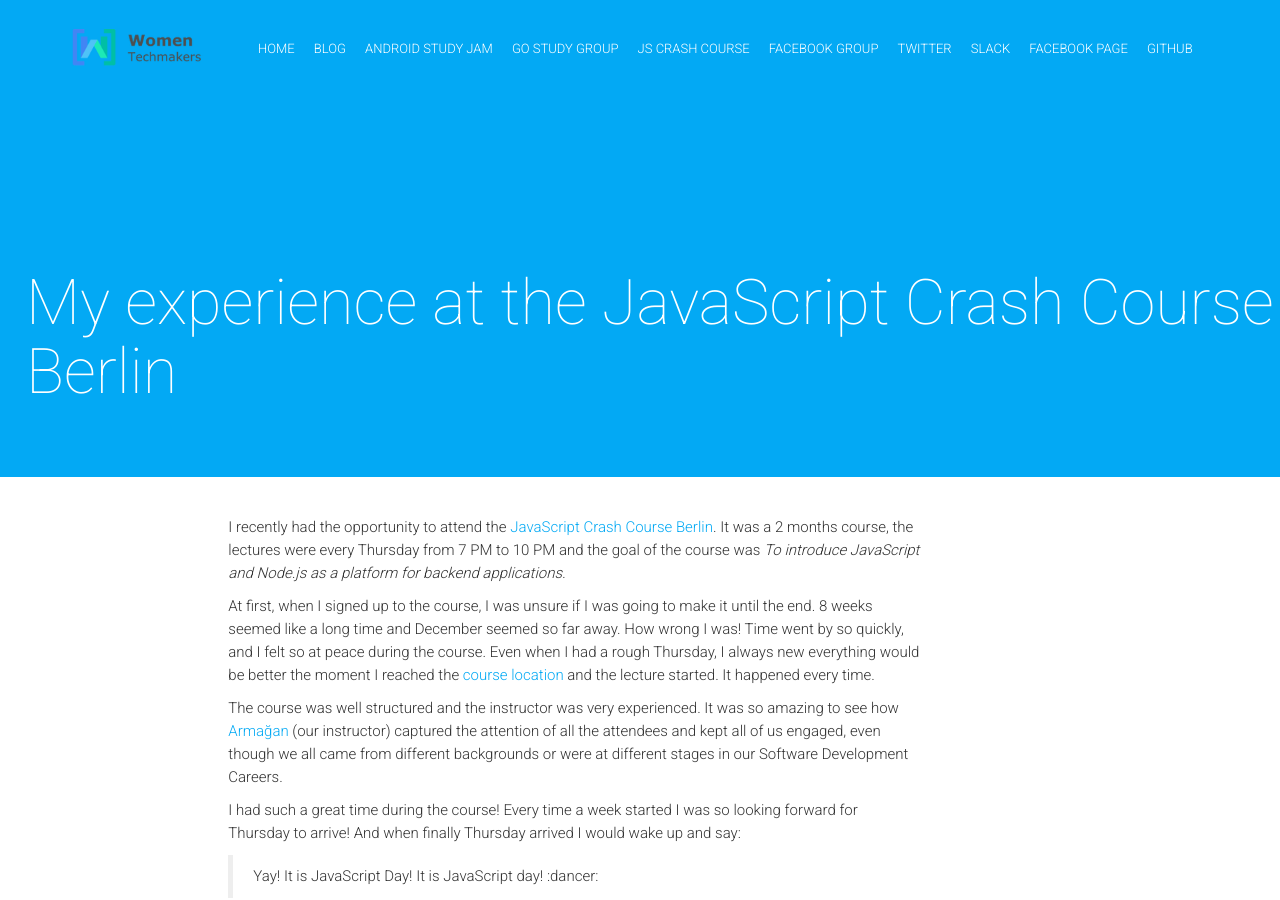
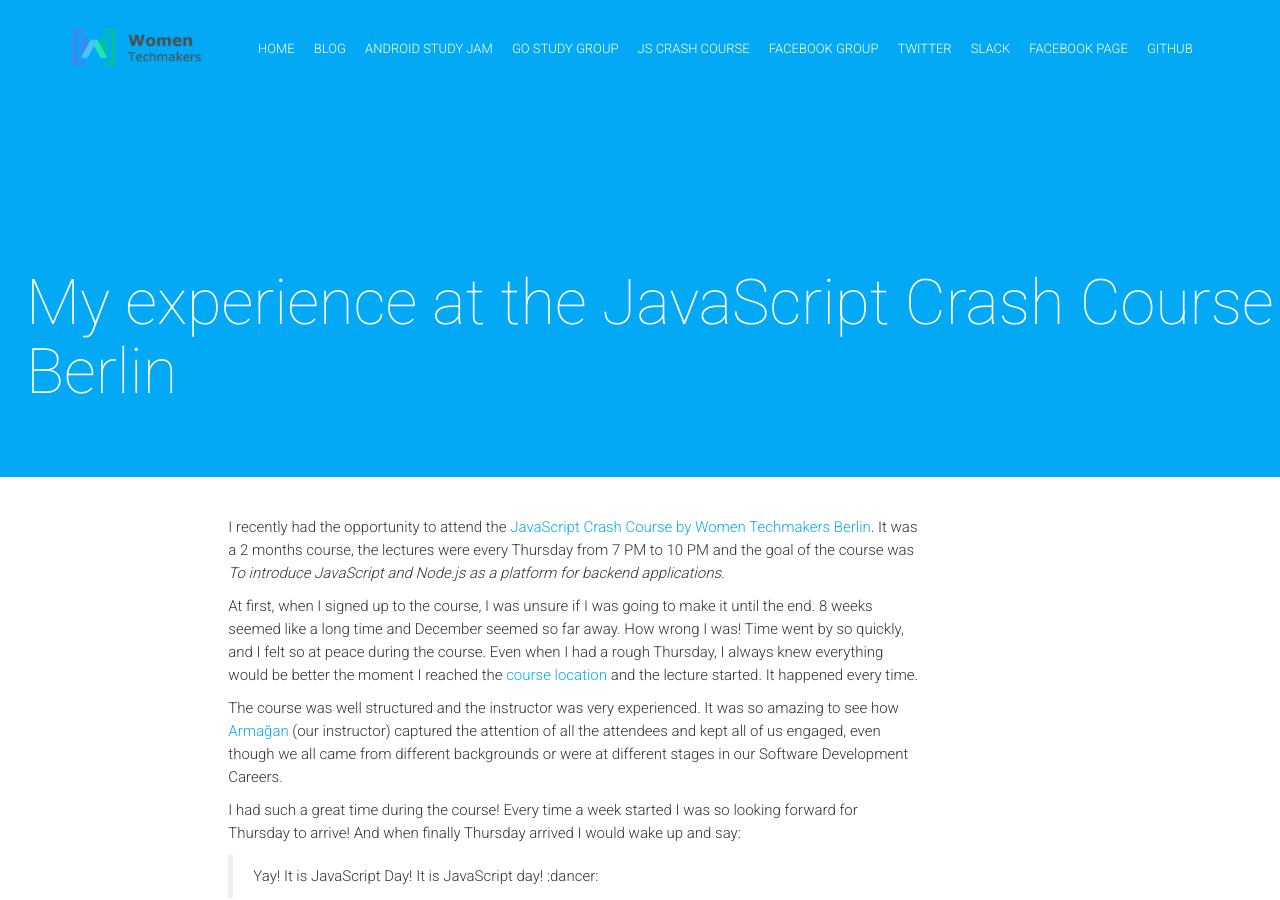
Before and after one commit to WTMBerlin/wtmberlin.github.io, a Jekyll site: the page built from _posts/2017-12-12-my-experience-at-js-crash-course.markdown, in a window 1280 px wide and 900 px high. Built offline with Jekyll 4.4.1, drawn with Linux system fonts in a browser that asks for light colours; nearby versions of some CDN libraries; comment, search, counter and statistics services are not loaded.

Commit message:
Style edits

```diff
--- a/_posts/2017-12-12-my-experience-at-js-crash-course.markdown
+++ b/_posts/2017-12-12-my-experience-at-js-crash-course.markdown
@@ -5,51 +5,27 @@
 categories: story
 ---
 
-I recently had the opportunity to attend the [JavaScript Crash Course Berlin](http://wtmberlin.com/javascript-crash-course/).
-It was a 2 months course, the lectures were every Thursday from 7 PM to 10 PM and the goal of the course was
- _To introduce JavaScript and Node.js as a platform for backend applications._
+I recently had the opportunity to attend the [JavaScript Crash Course by Women Techmakers Berlin](http://wtmberlin.com/javascript-crash-course/).
+It was a 2 months course, the lectures were every Thursday from 7 PM to 10 PM and the goal of the course was _To introduce JavaScript and Node.js as a platform for backend applications._
 
-At first, when I signed up to the course, I was unsure if I was going to make it until the end. 8 weeks seemed like a
-long time and December seemed so far away. How wrong I was! Time went by so quickly, and I felt so at peace during the
-course. Even when I had a rough Thursday, I always new everything would be better the moment I reached the
-[course location](https://king.com/de) and the lecture started. It happened every time.
+At first, when I signed up to the course, I was unsure if I was going to make it until the end. 8 weeks seemed like a long time and December seemed so far away. How wrong I was! Time went by so quickly, and I felt so at peace during the course. Even when I had a rough Thursday, I always knew everything would be better the moment I reached the [course location](https://king.com/de) and the lecture started. It happened every time.
 
-The course was well structured and the instructor was very experienced. It was so amazing to see how
-[Armağan](https://arm.ag/) (our instructor) captured the attention of all the attendees and kept all of us engaged,
-even though we all came from different backgrounds or were at different stages in our Software Development
-Careers.
+The course was well structured and the instructor was very experienced. It was so amazing to see how [Armağan](https://arm.ag/) (our instructor) captured the attention of all the attendees and kept all of us engaged, even though we all came from different backgrounds or were at different stages in our Software Development Careers.
 
-
-I had such a great time during the course! Every time a week started I was so looking forward for Thursday to arrive!
-And when finally Thursday arrived I would wake up and say:
+I had such a great time during the course! Every time a week started I was so looking forward for Thursday to arrive! And when finally Thursday arrived I would wake up and say:
 > Yay! It is JavaScript Day! It is JavaScript day! :dancer:
 
+I was surprised by the amount of content that we were able to cover in just 2 months! The graduation event was **awesome**. I felt so inspired by the projects that were presented and to see all my classmate's ideas coming to life.
 
-I was surprised by the amount of content that we were able to cover in just 2 months! The graduation event was
-**awesome**. I felt so inspired by the projects that were presented and to see all my classmate's ideas coming to life.
+I will definitely keep going to these events and I will keep learning new things. I consider it is very important to _discover_ and _experiment_ with different technologies, tools or languages from time to time. To allow yourself to be out of your comfort zone.
 
-I will definitely keep going to these events and I will keep learning new things. I consider it is very important to
-_discover_ and _experiment_ with different technologies, tools or languages from time to time. To allow yourself to be
-out of your comfort zone.
+I re-learned many things during the course. This is something that I want to keep doing. I think that by re-learning (sometimes the basics of programming), I will always discover new things. It is like watching again and again that movie that I love so much and I just do not get tired of watching, even if I already kind of know the script (ehem ... Star Wars Episode VI ... ehem). Or reading my favorite book many times, I always remember something I forgot I loved, or I find a new phrase that had not made sense to me in the past but it does now.
 
-I re-learned many things during the course. This is something that I want to keep doing.
-I think that by re-learning (sometimes the basics of programming), I will always discover new things. It is like watching
-again and again that movie that I love so much and I just do not get tired of watching, even if I already kind of
-know the script (ehem ... Star Wars Episode VI ... ehem). Or reading my favorite book many times, I always remember
-something I forgot I loved, or I find a new phrase that had not made sense to me in the past but it does now.
+The adventure of this course not only helped me learn and understand better a new programming language and a new way of thinking, it did something way more important for me: It helped me remember _why_ I chose this path, _why_ I chose to become a Software Engineer, _why_ I felt in love with Technology. I felt so safe to fail, I felt so free to learn. Sometimes we get so deep into the cycle of our day to day work, of our routine, that we forget our roots, that we forget the joy of creating something new, the simple _Joy of Programming_.
 
-The adventure of this course not only helped me learn and understand better a new programming language and a new way of
-thinking, it did something way more important for me: It helped me remember _why_ I chose this path, _why_ I chose to
-become a Software Engineer, _why_ I felt in love with Technology. I felt so safe to fail, I felt so free to learn.
-Sometimes we get so deep into the cycle of our day to day work, of our routine, that we forget our roots, that we
-forget the joy of creating something new, the simple _Joy of Programming_.
+Thank you so much to [Armağan Amcalar](https://arm.ag/) for taking the time to prepare and teach this course. To [Women Techmakers Berlin](http://wtmberlin.com/) for organizing the course. And to my colleagues, friends and family for their support during these two months.
 
-Thank you so much to [Armağan Amcalar](https://arm.ag/) for taking the time to prepare and teach this course.
-To [Women Techmakers Berlin](http://wtmberlin.com/) for organizing the course. And to my colleagues, friends and family
-for their support during these two months.
-
-Finally, if you are interested on the course, you will be very happy to know that all the lectures were recorded,
-you just need to visit the [course site](http://wtmberlin.com/javascript-crash-course/) and give them a try! :smiley:
+Finally, if you are interested on the course, you will be very happy to know that all the lectures were recorded, you just need to visit the [course site](http://wtmberlin.com/javascript-crash-course/) and give them a try! :smiley:
 
 Thank you and May the Force be with you! :star:
 
```
